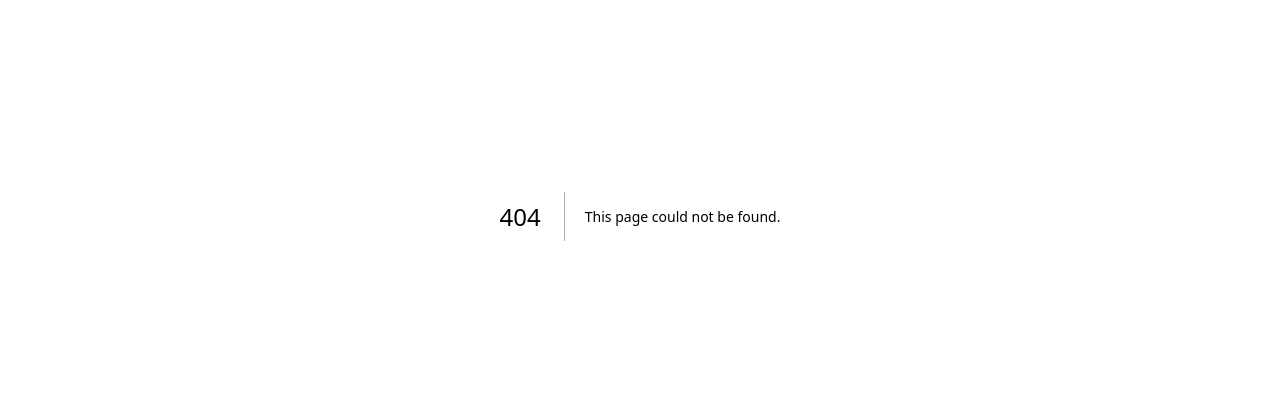
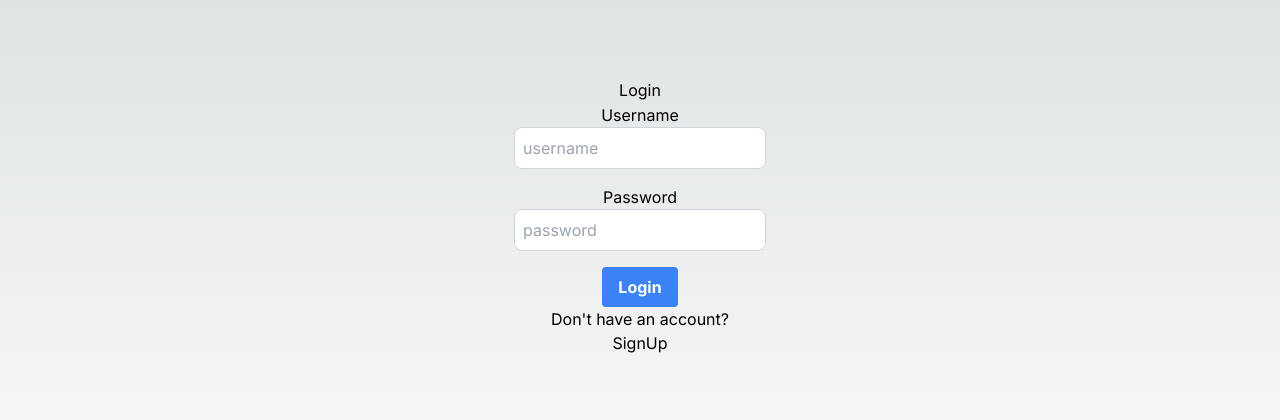
Before and after one commit to rohithguj/fedUi, a Next.js app: page /login in a window 1280 px wide. Before the commit this address had no page. Shown: the part 184-604 px from the top of the page. Built offline with nearby package versions, Linux system fonts and the light colour scheme.

Commit message:
init commit login and signup

```diff
--- /dev/null
+++ b/app/Constants.ts
@@ -0,0 +1,2 @@
+
+export const APIURL = "http://172.20.122.143:8080";
--- /dev/null
+++ b/app/login/page.tsx
@@ -0,0 +1,46 @@
+"use client"
+import Link from "next/link";
+import React from "react";
+import userRouter from "next/navigation";
+// import {axios} from "axios";
+export default function LoginPage(){
+    const [user, setUser] = React.useState({
+        username: '',
+        password: ''
+    })
+
+    const onLogin = async () => {
+
+    }
+
+
+    return (
+        <div className="flex flex-col items-center justify-center min-h-screen py-2">
+            <h1>Login</h1>
+            <hr/>
+            <label htmlFor="username">Username</label>
+            <input
+            className="p-2 border border-gray-300 rounded-lg mb-4 focus:outline-none focus:ring-blue-500"
+                id="username"
+                type="text"
+                value={user.username}
+                onChange={(e) => setUser({...user, username: e.target.value})}
+                placeholder="username"
+                />
+            <label htmlFor="password">Password</label>
+            <input
+            className="p-2 border border-gray-300 rounded-lg mb-4 focus:outline-none focus:ring-blue-500"
+                id="password"
+                type="password"
+                value={user.password}
+                onChange={(e) => setUser({...user, password: e.target.value})}
+                placeholder="password"
+            />
+            <button
+            className="bg-blue-500 hover:bg-blue-700 text-white font-bold py-2 px-4 rounded"
+            onClick={onLogin}>Login</button>
+            Don't have an account?
+            <Link href="/signup">SignUp</Link>
+        </div>
+    )
+}
--- /dev/null
+++ b/app/signup/page.tsx
@@ -0,0 +1,77 @@
+"use client"
+import Link from "next/link";
+import React from "react";
+import {useRouter} from "next/navigation";
+import { APIURL } from "../Constants";
+
+export default function SignupPage(){
+    const router = useRouter();
+    const [user, setUser] = React.useState({
+        username: '',
+        password: ''
+    })
+
+    const[loading, setLoading] = React.useState(false);
+
+    const onSignup = async () => {
+      try {
+        setLoading(true);
+
+        const { username, password } = user;
+        const queryString = `username=${encodeURIComponent(
+          username
+        )}&password=${encodeURIComponent(password)}`;
+
+        const response = await fetch(`${APIURL}/signup?${queryString}`, {
+          method: "GET",
+          headers: {
+            "Content-Type": "application/json",
+          }
+        });
+
+        if (response.ok) {
+          const responseData = await response.json();
+          console.log("Signup success", responseData);
+          router.push("/login");
+        } else {
+          const errorData = await response.json();
+          console.log("Signup failed", errorData);
+        }
+      } catch (error) {
+        console.error("Error:", error);
+      } finally {
+        setLoading(false);
+      }
+    };
+
+
+    return (
+        <div className="flex flex-col items-center justify-center min-h-screen py-2">
+            <h1>{loading ? "Loading..." : "SignUp" }</h1>
+            <hr/>
+            <label htmlFor="username">Username</label>
+            <input
+            className="p-2 border border-gray-300 rounded-lg mb-4 focus:outline-none focus:ring-blue-500 text-black"
+                id="username"
+                type="text"
+                value={user.username}
+                onChange={(e) => setUser({...user, username: e.target.value})}
+                placeholder="username"
+                />
+            <label htmlFor="password">Password</label>
+            <input
+            className="p-2 border border-gray-300 rounded-lg mb-4 focus:outline-none focus:ring-blue-500 text-black"
+                id="password"
+                type="password"
+                value={user.password}
+                onChange={(e) => setUser({...user, password: e.target.value})}
+                placeholder="password"
+            />
+            <button
+            className="bg-blue-500 hover:bg-blue-700 text-white font-bold py-2 px-4 rounded"
+            onClick={onSignup}>Signup</button>
+            Already have an account?
+            <Link href="/login">Login</Link>
+        </div>
+    )
+}
```
